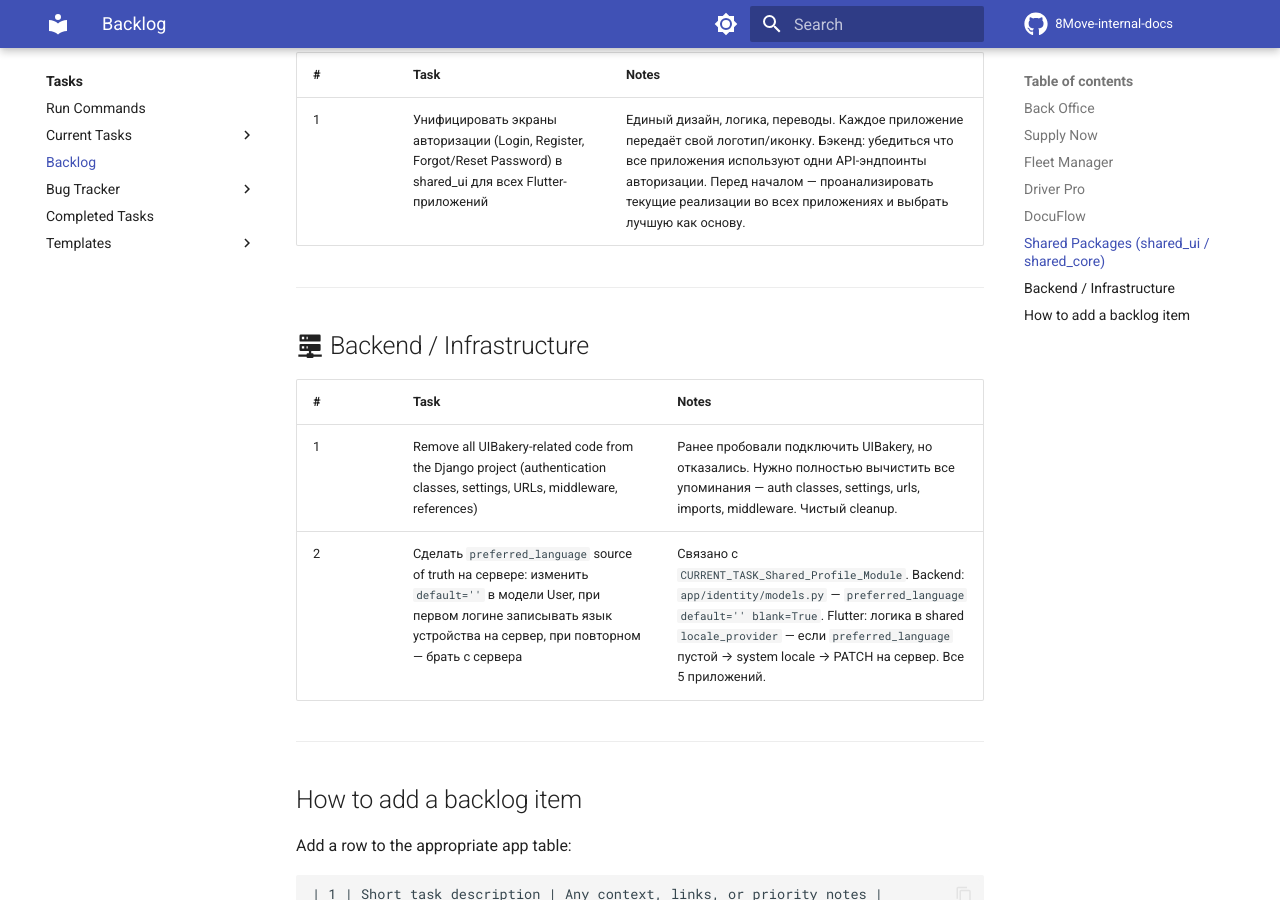
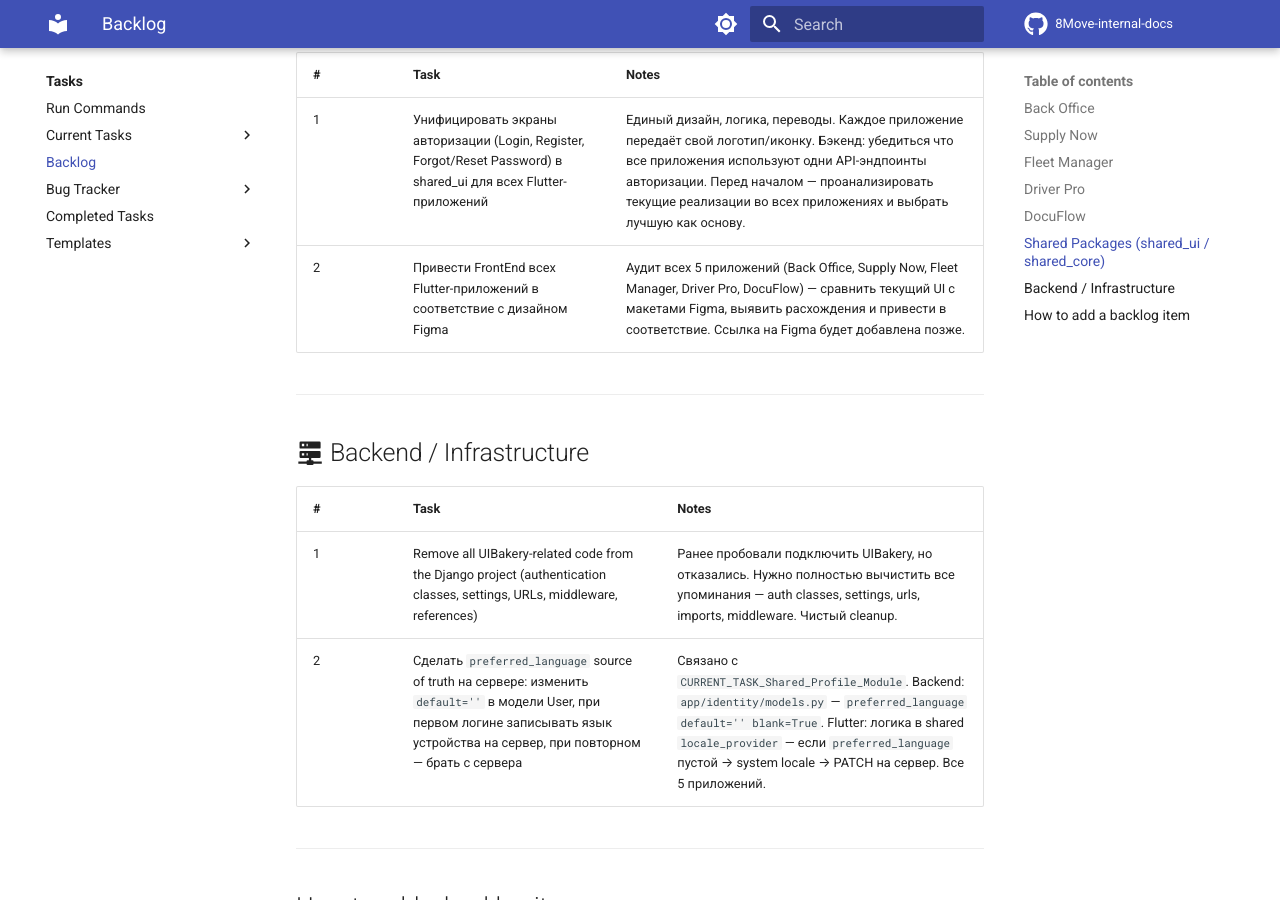
Before and after one commit to MaxShytov/8Move-internal-docs, an MkDocs documentation site: the page built from docs/tasks/backlog.md, in a window 1280 px wide and 900 px high, scrolled down 2634 px. Built offline with MkDocs 1.6.1 and Material for MkDocs 9.7.7, drawn with Linux system fonts in a browser that asks for light colours; comment, search, counter and statistics services are not loaded.

Commit message:
backlog: add Figma design alignment task to Shared Packages
Co-Authored-By: Claude Opus 4.6 <noreply@anthropic.com>

```diff
--- a/docs/tasks/backlog.md
+++ b/docs/tasks/backlog.md
@@ -60,6 +60,7 @@ Ideas and planned tasks that are not yet in active development. When a task move
 | # | Task | Notes |
 |---|------|-------|
 | 1 | Унифицировать экраны авторизации (Login, Register, Forgot/Reset Password) в shared_ui для всех Flutter-приложений | Единый дизайн, логика, переводы. Каждое приложение передаёт свой логотип/иконку. Бэкенд: убедиться что все приложения используют одни API-эндпоинты авторизации. Перед началом — проанализировать текущие реализации во всех приложениях и выбрать лучшую как основу. |
+| 2 | Привести FrontEnd всех Flutter-приложений в соответствие с дизайном Figma | Аудит всех 5 приложений (Back Office, Supply Now, Fleet Manager, Driver Pro, DocuFlow) — сравнить текущий UI с макетами Figma, выявить расхождения и привести в соответствие. Ссылка на Figma будет добавлена позже. |
 
 ---
 
```
